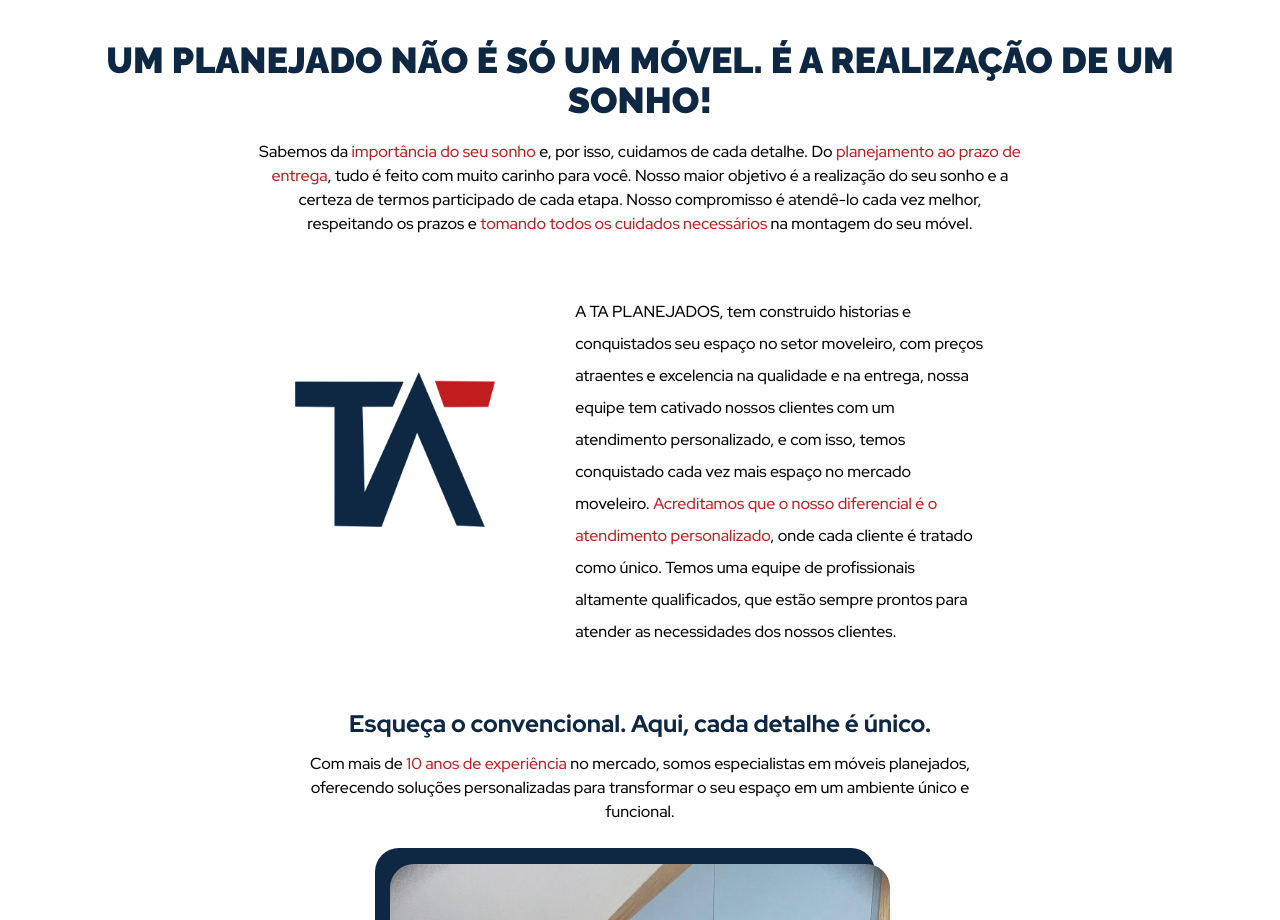
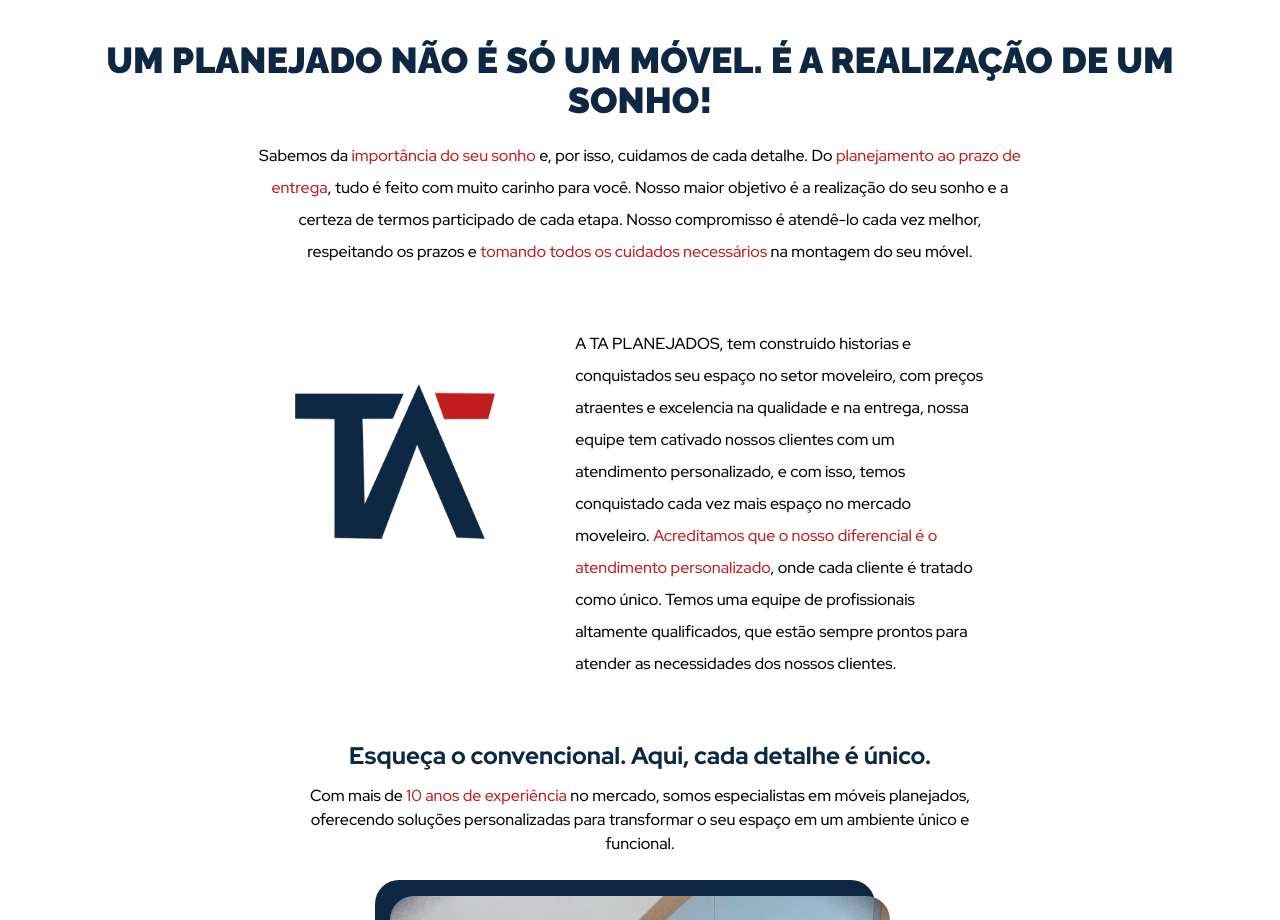
Before and after one commit to jveiiga/ta-planejados, a Next.js app: page / in a window 1280 px wide. Shown: the part 880-1800 px from the top of the page. Built offline with nearby package versions, Linux system fonts and the light colour scheme.

Commit message:
Enviando novas alterações

```diff
--- a/src/pages/index.js
+++ b/src/pages/index.js
@@ -87,7 +87,7 @@ export default function Home() {
             </div>
 
             <div className="flex flex-col lg:absolute lg:right-17 lg:w-[34%]">
-              <div className="w-full xl:mt-15">
+              <div className="w-full mt-15 lg:mt-0 xl:mt-15">
                 <h1
                   style={{ textShadow: "2px 2px 4px rgba(0, 0, 0, 0.86)" }}
                   className="relative text-6xl mx-1 lg:text-7xl font-black text-[#FFFFFF]"
@@ -171,8 +171,8 @@ export default function Home() {
             <div
               data-aos="fade-right"
               data-aos-duration="2000"
-              className="flex justify-center py-5 px-[5%] lg:px-[20%] mb-10">
-              <p className="font-medium text-center">Sabemos da <span className="text-[#BE1E21]">importância do seu sonho</span> e, por isso, cuidamos de cada detalhe.
+              className="flex justify-center py-5 px-[5%] lg:px-[20%]">
+              <p className="font-medium text-center leading-[2]">Sabemos da <span className="text-[#BE1E21]">importância do seu sonho</span> e, por isso, cuidamos de cada detalhe.
                 Do <span className="text-[#BE1E21]">planejamento ao prazo de entrega</span>, tudo é feito com muito carinho para você.
                 Nosso maior objetivo é a realização do seu sonho e a certeza de termos participado de cada etapa.
                 Nosso compromisso é atendê-lo cada vez melhor, respeitando os prazos e <span className="text-[#BE1E21]">tomando todos os cuidados necessários</span> na montagem do seu móvel.
@@ -192,7 +192,7 @@ export default function Home() {
               <div
                 data-aos="fade-right"
                 data-aos-duration="2000"
-                className=" lg:w-[40%] lg:ml-20">
+                className=" lg:w-[40%] mt-10 lg:ml-20">
                 <p className="font-medium leading-[2]">A TA PLANEJADOS, tem construido historias e conquistados seu espaço no setor moveleiro, com preços atraentes e excelencia na qualidade e na entrega, nossa equipe tem cativado
                   nossos clientes com um atendimento personalizado, e com isso, temos conquistado cada vez mais espaço no mercado moveleiro.
                   <span className="text-[#BE1E21]"> Acreditamos que o nosso diferencial é o atendimento personalizado</span>, onde cada cliente é tratado como único.
```
